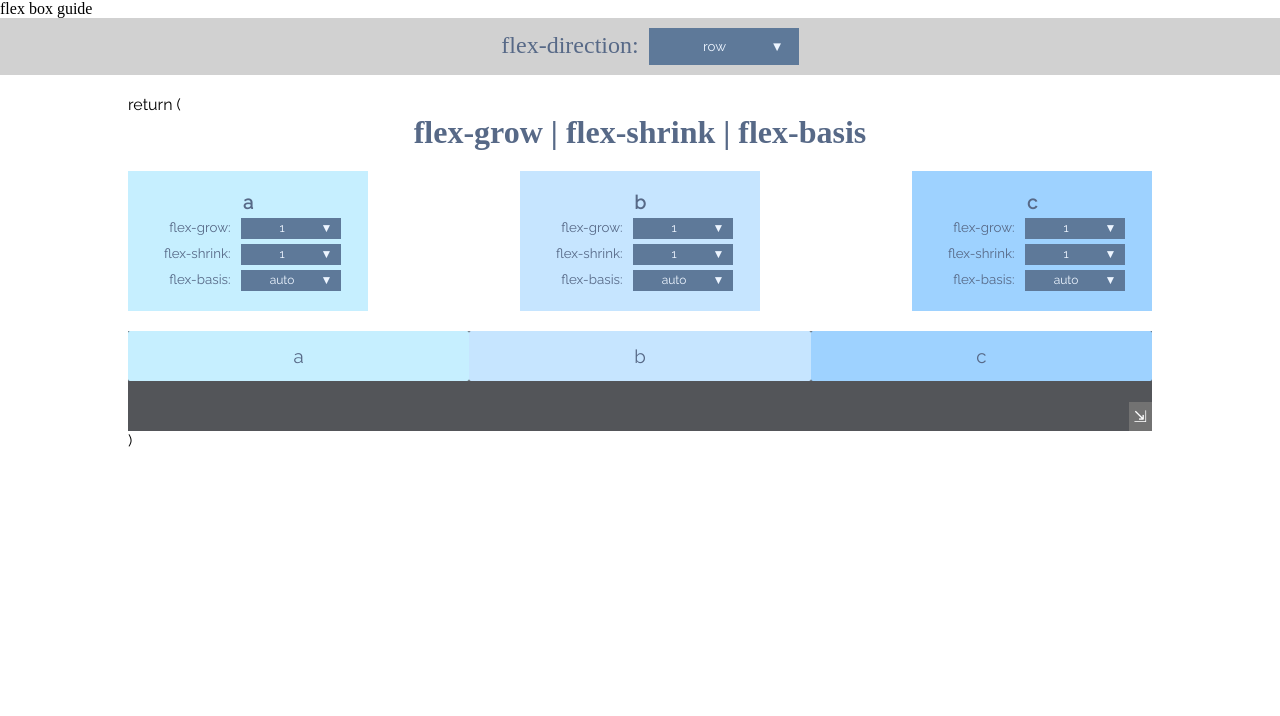
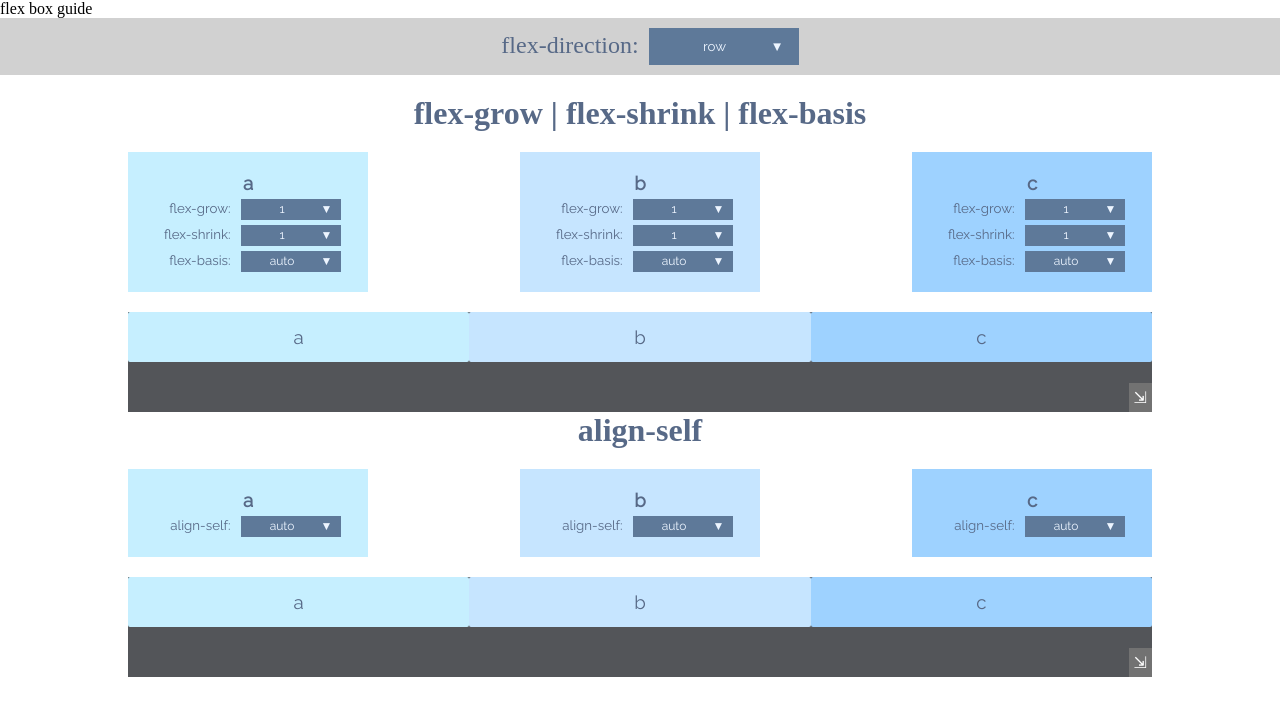
Before and after one commit to mlizchap/flex-box-guide, a React (Create React App) app: page / in a window 1280 px wide. Shown: the top 716 px of the page. Built offline with nearby package versions, Linux system fonts and the light colour scheme; a web font is replaced by a local one.

Commit message:
align-self is functional

```diff
--- a/src/components/childPropertiesSection/FlexDisplayContainer.js
+++ b/src/components/childPropertiesSection/FlexDisplayContainer.js
@@ -16,6 +16,7 @@ class FlexDisplayContainer extends Component {
                             flexGrow={this.props.flexGrow[`${item}`]}
                             flexShrink={this.props.flexShrink[`${item}`]}
                             flexBasis={this.props.flexBasis[`${item}`]}
+                            alignSelf={this.props.alignSelf[`${item}`]}
                             letter={item}
                             bgColor={globalStyle.childPropColors[`${item}`]}
                         />
--- a/src/components/childPropertiesSection/FlexDisplayItem.js
+++ b/src/components/childPropertiesSection/FlexDisplayItem.js
@@ -19,6 +19,7 @@ const Item = styled.div`
     flex-grow: ${props => props.flexGrow};
     flex-shrink: ${props => props.flexShrink};
     flex-basis: ${props => props.flexBasis};
+    align-self: ${props => props.alignSelf};
     background-color: ${props => props.bgColor};
     width: 50px;
     height: 50px;
--- a/src/components/childPropertiesSection/ItemInfoCard.js
+++ b/src/components/childPropertiesSection/ItemInfoCard.js
@@ -37,23 +37,30 @@ class ItemCardDisplay extends Component {
             currentValues: {
                 flexGrow: 1,
                 flexShrink: 1,
-                flexBasis: '30px'
+                flexBasis: '30px',
+                alignSelf: 'auto'
             }
          };
     }
     selectItem = (selectedValue, title, itemVal) => {
-        //console.log("SEL", selectedValue)
+        console.log(selectedValue, title, itemVal)
         this.setState(
             { currentValues: {...this.state.currentValues, [title]: (title === "flexBasis") ? selectedValue : parseInt(selectedValue)}},
             () => this.props.handleSelect(selectedValue, title, itemVal)
         )
+        this.props.handleSelect(selectedValue, title, itemVal)
     }
     renderFlexValuesDisplay = (itemVal) => {
         return this.props.flexPropInfo.map(item => {
             return (
                <div className="item" key={item.title}>
                    <span className="title">{item.title}:</span>
-                   <DropDownMenu  handleSelect={(selected) => this.selectItem(selected, item.camelCaseTitle, itemVal)} contentItems={item.content} defaultValue={item.defaultValue} width={100}/>
+                   <DropDownMenu
+                        handleSelect={(selected) => this.selectItem(selected, item.camelCaseTitle, itemVal)}
+                        contentItems={item.content}
+                        defaultValue={item.defaultValue}
+                        width={100}
+                    />
                </div>
             )
        })
--- a/src/components/childPropertiesSection/index.js
+++ b/src/components/childPropertiesSection/index.js
@@ -7,7 +7,7 @@ import { globalStyle } from '../../globalStyle';
 
 const data = {
     items: ["a", "b", "c"],
-    flexPropInfo: [
+    growShrinkbasis: [
         {
             title: "flex-grow",
             camelCaseTitle: "flexGrow",
@@ -29,6 +29,15 @@ const data = {
             defaultValue: "auto",
             color: "yellow"
         }
+    ],
+    alignSelf: [
+        {
+            title: "align-self",
+            camelCaseTitle: "alignSelf",
+            content: ["auto", "flex-start", "flex-end", "center", "baseline", "stretch"],
+            defaultValue: "auto",
+            color: "yellow"
+        }
     ]
 }
 
@@ -44,12 +53,14 @@ class ChildPropertiesSection extends Component {
             currentProp: "",
             flexGrow: { a: 1, b: 1, c: 1},
             flexShrink: { a: 1, b: 1, c: 1},
-            flexBasis: {a: 'auto', b: 'auto', c: 'auto'}
+            flexBasis: {a: 'auto', b: 'auto', c: 'auto'},
+            alignSelf: {a: 'auto', b: 'auto', c: 'auto'},
         };
     }
     updateNewValue = (selectedValue, title, letter) => {
+        console.log("Sel", title)
         this.setState(
-            { [title]: {...this.state[`${title}`], [letter]: (title === "flexBasis" ? selectedValue : parseInt(selectedValue))}},
+            { [title]: {...this.state[`${title}`], [letter]: (title === "flexBasis" || title === "alignSelf" ? selectedValue : parseInt(selectedValue))}},
             () => console.log(this.state)
         )
     }
@@ -58,12 +69,10 @@ class ChildPropertiesSection extends Component {
         return (
             <ChildPropertiesSectionStyle>
                 <div style={{marginBottom: '200px'}}>
-                    {/* {data.flexPropInfo.map(property => { */}
-                        return (
                     <div>
                         <h1>flex-grow | flex-shrink | flex-basis</h1>
                         <ItemInfoCardContainer
-                                    flexPropInfo={data.flexPropInfo}
+                            flexPropInfo={data.growShrinkbasis}
                             items={data.items}
                             handleSelect={this.updateNewValue}
                         />
@@ -72,22 +81,31 @@ class ChildPropertiesSection extends Component {
                             flexShrink={this.state.flexShrink}
                             flexGrow={this.state.flexGrow}
                             flexBasis={this.state.flexBasis}
+                            alignSelf={this.state.alignSelf}
                             {...this.props}
                         />
                     </div>
-                        )
-                    {/* })} */}
-                </div>
-                    {/* <h1>flex-grow | flex-shrink | flex-basis</h1>
-                    <ItemInfoCardContainer  items={data.items} handleSelect={this.updateNewValue}/>
+
+
+                    <div>
+                        <h1>align-self</h1>
+                        <ItemInfoCardContainer
+                            flexPropInfo={data.alignSelf}
+                            items={data.items}
+                            handleSelect={this.updateNewValue}
+                        />
                         <FlexDisplayContainer
                             flexBoxDataItems={data.items}
+                            alignSelf={this.state.alignSelf}
                             flexShrink={this.state.flexShrink}
                             flexGrow={this.state.flexGrow}
                             flexBasis={this.state.flexBasis}
+
                             {...this.props}
                         />
-                </div> */}
+                    </div>
+                </div>
+
             </ChildPropertiesSectionStyle>
         )
     }
```
Lines whose indentation alone changed are shown as unchanged.
